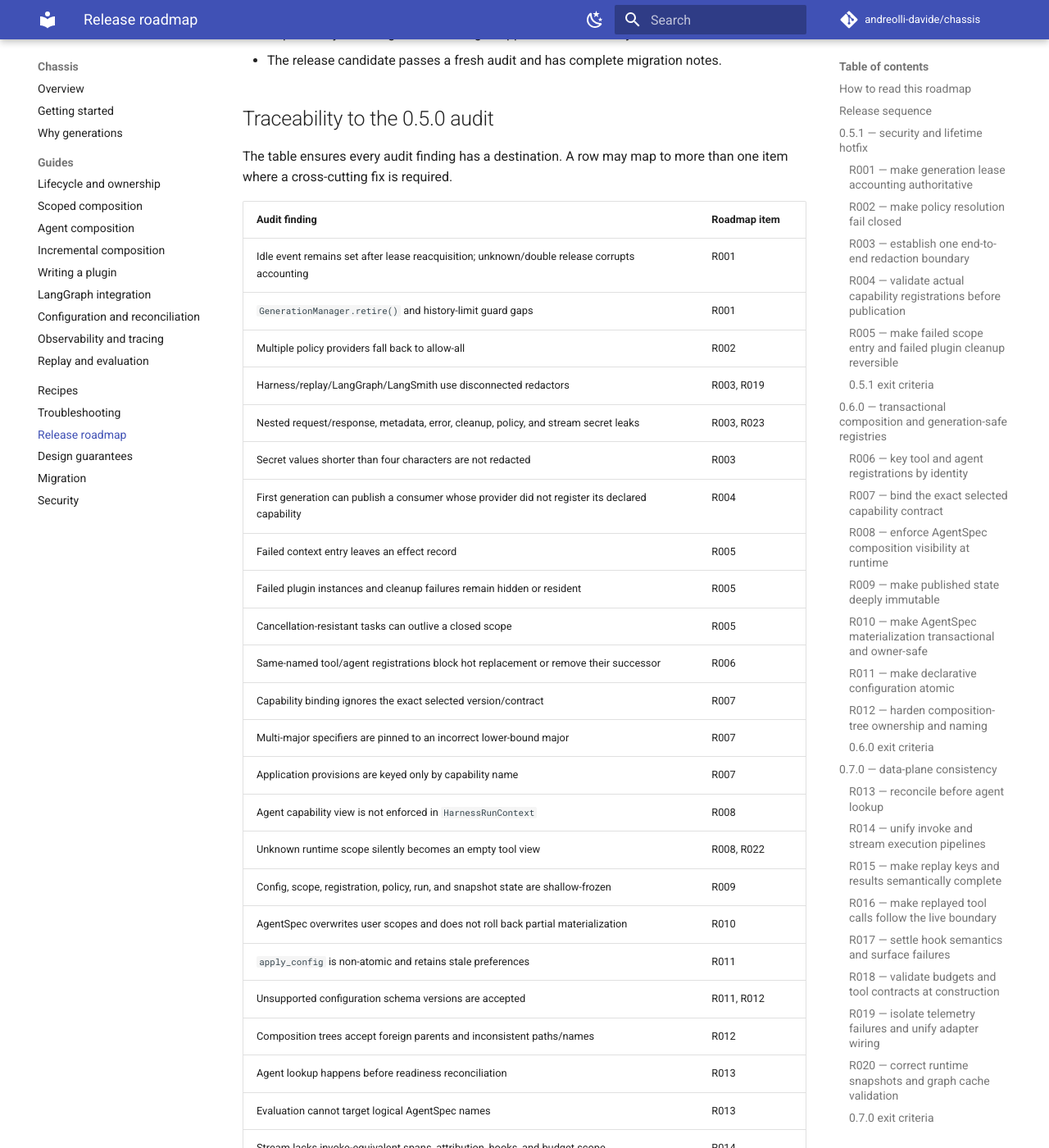
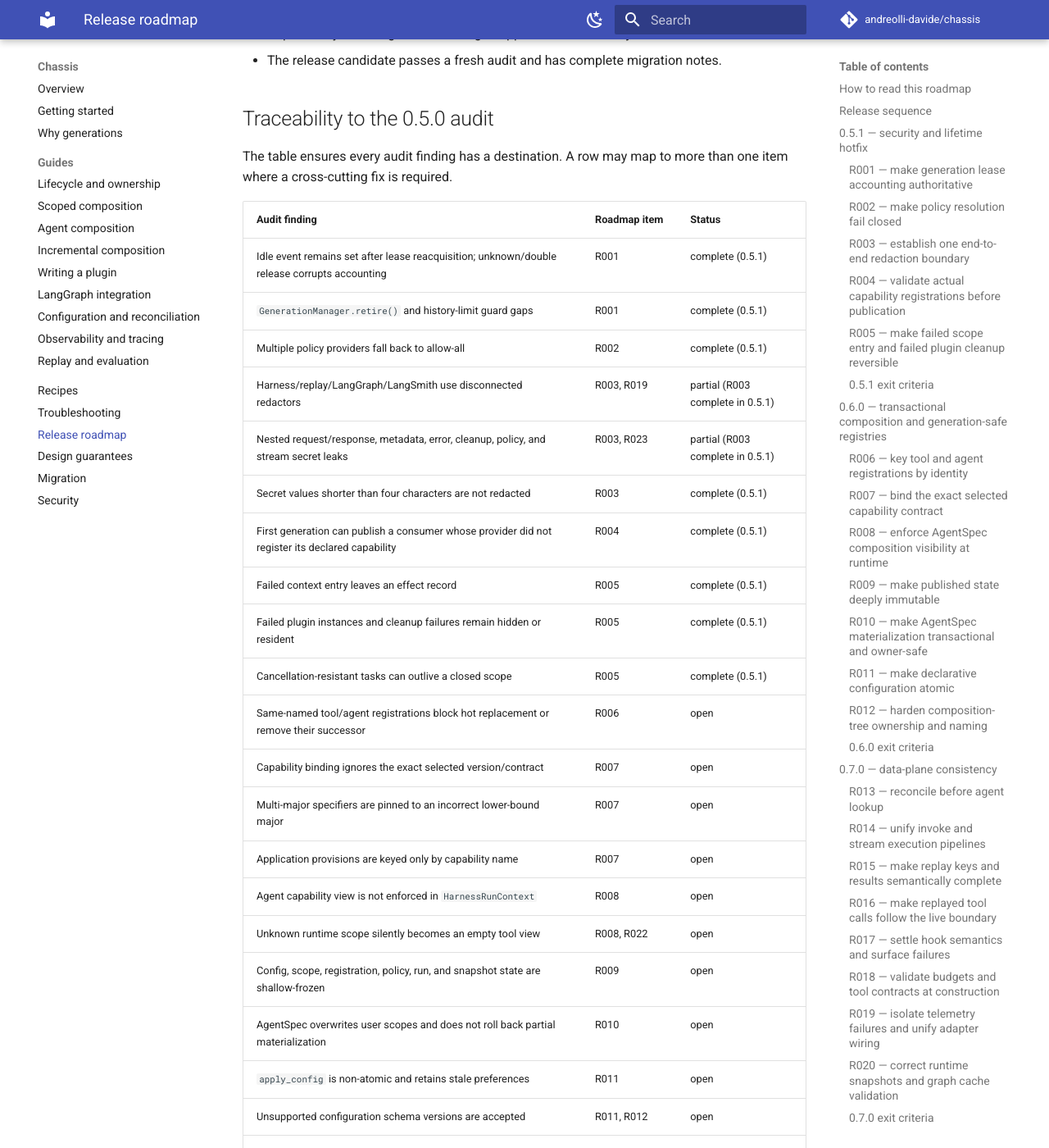
Before and after one commit to andreolli-davide/chassis, an MkDocs documentation site: the page built from docs/roadmap.md, in a window 1280 px wide and 1400 px high, scrolled down 12269 px. Shown: the whole window at 82% size. Built offline with MkDocs 1.6.1 and Material for MkDocs 9.7.7, drawn with Linux system fonts in a browser that asks for light colours; comment, search, counter and statistics services are not loaded; some of the changed text lies outside the part shown.

```diff
--- a/docs/roadmap.md
+++ b/docs/roadmap.md
@@ -452,50 +452,50 @@ actually meets every gate.
 The table ensures every audit finding has a destination. A row may map to more than
 one item where a cross-cutting fix is required.
 
-| Audit finding | Roadmap item |
-| --- | --- |
-| Idle event remains set after lease reacquisition; unknown/double release corrupts accounting | R001 |
-| `GenerationManager.retire()` and history-limit guard gaps | R001 |
-| Multiple policy providers fall back to allow-all | R002 |
-| Harness/replay/LangGraph/LangSmith use disconnected redactors | R003, R019 |
-| Nested request/response, metadata, error, cleanup, policy, and stream secret leaks | R003, R023 |
-| Secret values shorter than four characters are not redacted | R003 |
-| First generation can publish a consumer whose provider did not register its declared capability | R004 |
-| Failed context entry leaves an effect record | R005 |
-| Failed plugin instances and cleanup failures remain hidden or resident | R005 |
-| Cancellation-resistant tasks can outlive a closed scope | R005 |
-| Same-named tool/agent registrations block hot replacement or remove their successor | R006 |
-| Capability binding ignores the exact selected version/contract | R007 |
-| Multi-major specifiers are pinned to an incorrect lower-bound major | R007 |
-| Application provisions are keyed only by capability name | R007 |
-| Agent capability view is not enforced in `HarnessRunContext` | R008 |
-| Unknown runtime scope silently becomes an empty tool view | R008, R022 |
-| Config, scope, registration, policy, run, and snapshot state are shallow-frozen | R009 |
-| AgentSpec overwrites user scopes and does not roll back partial materialization | R010 |
-| `apply_config` is non-atomic and retains stale preferences | R011 |
-| Unsupported configuration schema versions are accepted | R011, R012 |
-| Composition trees accept foreign parents and inconsistent paths/names | R012 |
-| Agent lookup happens before readiness reconciliation | R013 |
-| Evaluation cannot target logical AgentSpec names | R013 |
-| Stream lacks invoke-equivalent spans, attribution, hooks, and budget scope | R014 |
-| Model replay omits semantic kwargs and result metadata | R015 |
-| Replay presence ignores cursor exhaustion | R015, R022 |
-| Replayed tools skip live-path spans/after-hooks and retain historical ids | R016 |
-| Hook transform semantics, shallow payloads, and recorded failures are inconsistent | R017 |
-| Negative/fractional/non-finite budgets are accepted | R018 |
-| Tool protocol and ToolPolicy validation is too weak | R018 |
-| Tee/custom telemetry failures can break runtime or suppress later backends | R019 |
-| Independently built LangGraph agents fragment telemetry/redaction | R003, R019 |
-| Custom runtimes are labelled `langgraph`; graph-cache capacity is unchecked | R020 |
-| Static graph inputs can retain obsolete implementations | R020 |
-| Canonical hashing can collide after stringifying mapping keys; float rounding is implicit | R021 |
-| Mixed AgentRequest arguments are silently ignored | R022 |
-| `AgentResult.text` omits mapping-shaped messages | R022 |
-| Raw diagnostic errors and stale resolver/hook/observability claims | R003, R017, R023 |
-| No coverage threshold or focused invariant coverage | R024 |
-| No minimum/latest dependency compatibility matrix | R024, R025 |
-| No sdist or clean LangSmith-extra smoke test | R025 |
-| No dependency vulnerability scan, SBOM, or provenance gate | R025 |
+| Audit finding | Roadmap item | Status |
+| --- | --- | --- |
+| Idle event remains set after lease reacquisition; unknown/double release corrupts accounting | R001 | complete (0.5.1) |
+| `GenerationManager.retire()` and history-limit guard gaps | R001 | complete (0.5.1) |
+| Multiple policy providers fall back to allow-all | R002 | complete (0.5.1) |
+| Harness/replay/LangGraph/LangSmith use disconnected redactors | R003, R019 | partial (R003 complete in 0.5.1) |
+| Nested request/response, metadata, error, cleanup, policy, and stream secret leaks | R003, R023 | partial (R003 complete in 0.5.1) |
+| Secret values shorter than four characters are not redacted | R003 | complete (0.5.1) |
+| First generation can publish a consumer whose provider did not register its declared capability | R004 | complete (0.5.1) |
+| Failed context entry leaves an effect record | R005 | complete (0.5.1) |
+| Failed plugin instances and cleanup failures remain hidden or resident | R005 | complete (0.5.1) |
+| Cancellation-resistant tasks can outlive a closed scope | R005 | complete (0.5.1) |
+| Same-named tool/agent registrations block hot replacement or remove their successor | R006 | open |
+| Capability binding ignores the exact selected version/contract | R007 | open |
+| Multi-major specifiers are pinned to an incorrect lower-bound major | R007 | open |
+| Application provisions are keyed only by capability name | R007 | open |
+| Agent capability view is not enforced in `HarnessRunContext` | R008 | open |
+| Unknown runtime scope silently becomes an empty tool view | R008, R022 | open |
+| Config, scope, registration, policy, run, and snapshot state are shallow-frozen | R009 | open |
+| AgentSpec overwrites user scopes and does not roll back partial materialization | R010 | open |
+| `apply_config` is non-atomic and retains stale preferences | R011 | open |
+| Unsupported configuration schema versions are accepted | R011, R012 | open |
+| Composition trees accept foreign parents and inconsistent paths/names | R012 | open |
+| Agent lookup happens before readiness reconciliation | R013 | open |
+| Evaluation cannot target logical AgentSpec names | R013 | open |
+| Stream lacks invoke-equivalent spans, attribution, hooks, and budget scope | R014 | open |
+| Model replay omits semantic kwargs and result metadata | R015 | open |
+| Replay presence ignores cursor exhaustion | R015, R022 | open |
+| Replayed tools skip live-path spans/after-hooks and retain historical ids | R016 | open |
+| Hook transform semantics, shallow payloads, and recorded failures are inconsistent | R017 | open |
+| Negative/fractional/non-finite budgets are accepted | R018 | open |
+| Tool protocol and ToolPolicy validation is too weak | R018 | open |
+| Tee/custom telemetry failures can break runtime or suppress later backends | R019 | open |
+| Independently built LangGraph agents fragment telemetry/redaction | R003, R019 | partial (R003 complete in 0.5.1) |
+| Custom runtimes are labelled `langgraph`; graph-cache capacity is unchecked | R020 | open |
+| Static graph inputs can retain obsolete implementations | R020 | open |
+| Canonical hashing can collide after stringifying mapping keys; float rounding is implicit | R021 | open |
+| Mixed AgentRequest arguments are silently ignored | R022 | open |
+| `AgentResult.text` omits mapping-shaped messages | R022 | open |
+| Raw diagnostic errors and stale resolver/hook/observability claims | R003, R017, R023 | partial (R003 complete in 0.5.1) |
+| No coverage threshold or focused invariant coverage | R024 | open |
+| No minimum/latest dependency compatibility matrix | R024, R025 | open |
+| No sdist or clean LangSmith-extra smoke test | R025 | open |
+| No dependency vulnerability scan, SBOM, or provenance gate | R025 | open |
 
 ## Definition of done for every roadmap item
 
--- a/pyproject.toml
+++ b/pyproject.toml
@@ -1,6 +1,6 @@
 [project]
 name = "chassis-harness"
-version = "0.5.0"
+version = "0.5.1"
 description = "Chassis: transactional runtime composition for dynamic agent systems -- scoped ownership, reactive capabilities, and immutable runtime generations."
 readme = "README.md"
 requires-python = ">=3.12"
```
Also changed, not shown: CHANGELOG.md (+2 -0 lines), docs/migration.md (+49 -0 lines), 1 other file.
